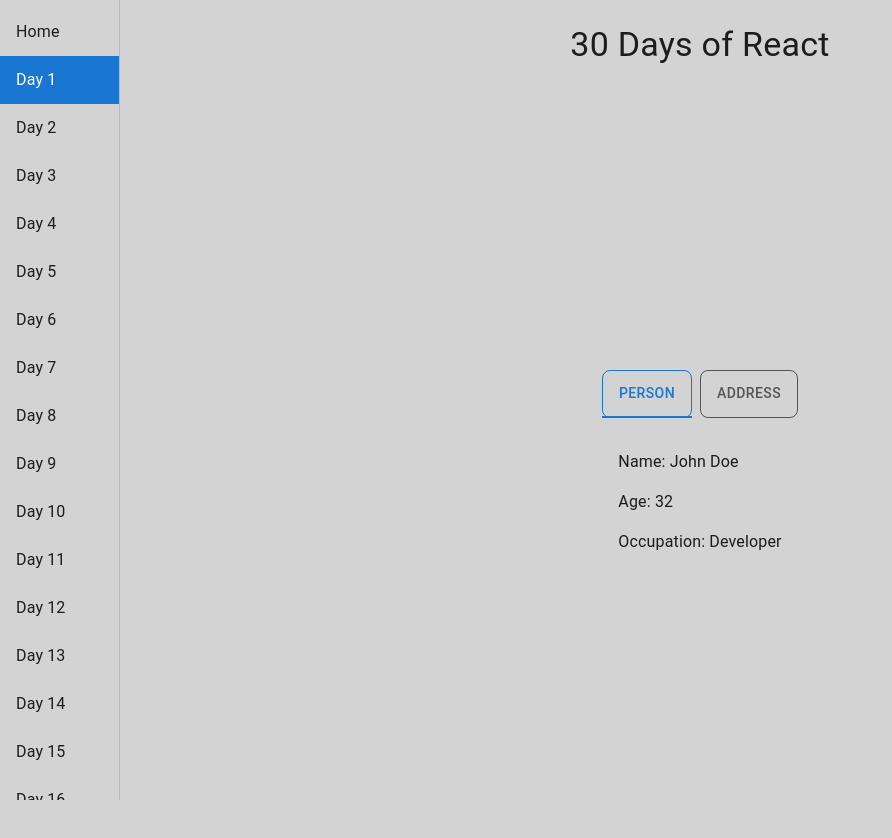
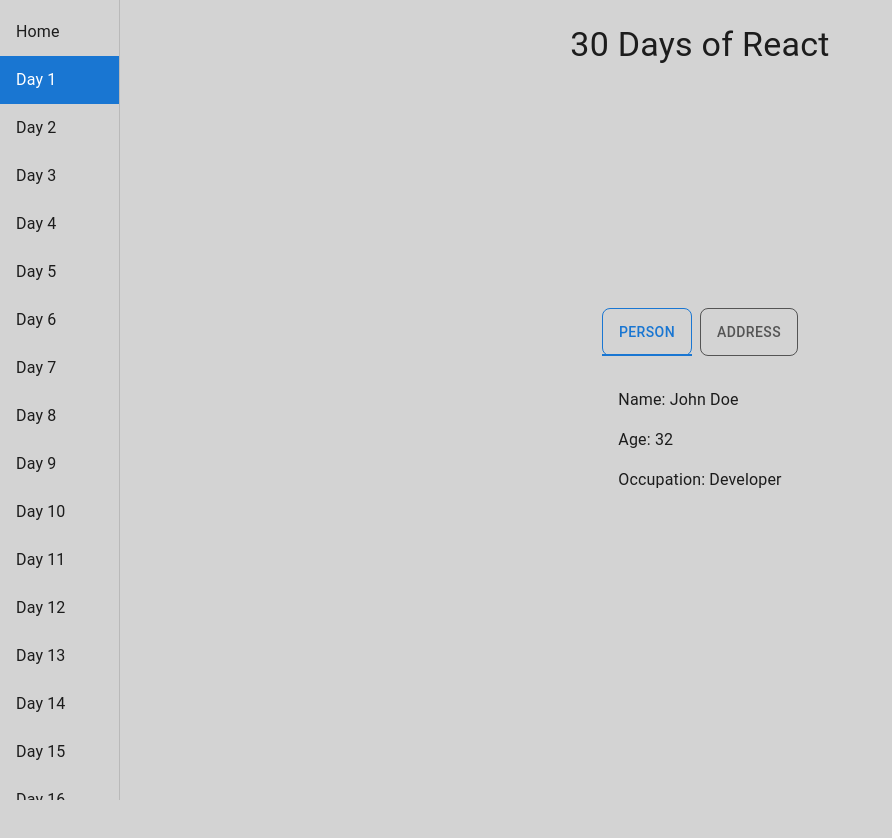
Before and after one commit to Cema2019/codedamn-challenge-30-days-of-react, a React (Vite) app: page /tabs in a window 1280 px wide. Shown: the top 838 px of the page, without its empty margins (0-892 px from the left). After the commit the page ends 800 px from the top, so only its background shows below. Built offline with nearby package versions, Linux system fonts and the light colour scheme.

Commit message:
Fix minHeight

```diff
--- a/components/Tabs.tsx
+++ b/components/Tabs.tsx
@@ -66,7 +66,7 @@ const TabsComponent = () => {
         flexDirection: 'column',
         justifyContent: 'center',
         alignItems: 'center',
-        minHeight: '100vh',
+        minHeight: '90%',
         margin: 'auto',
       }}
     >
```
